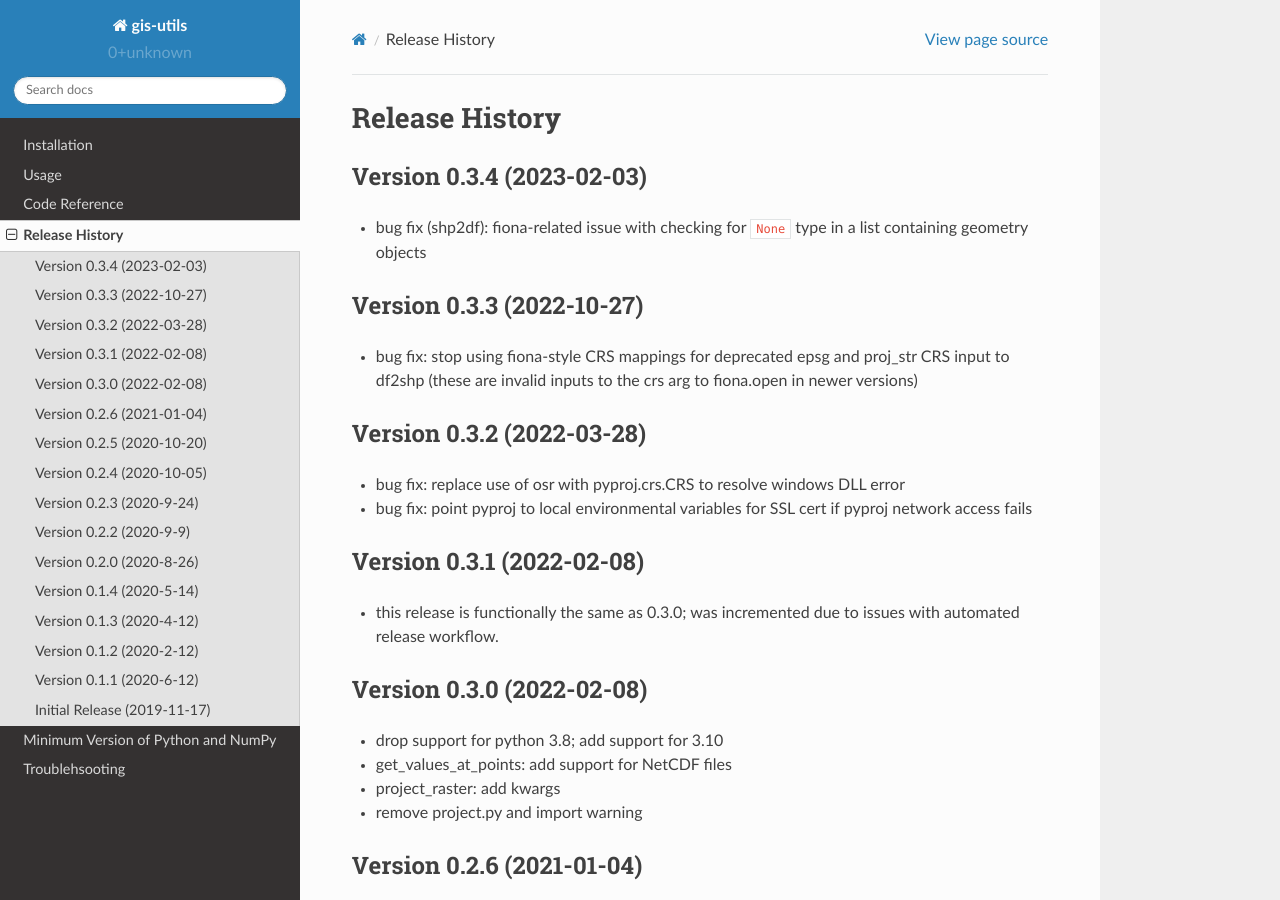
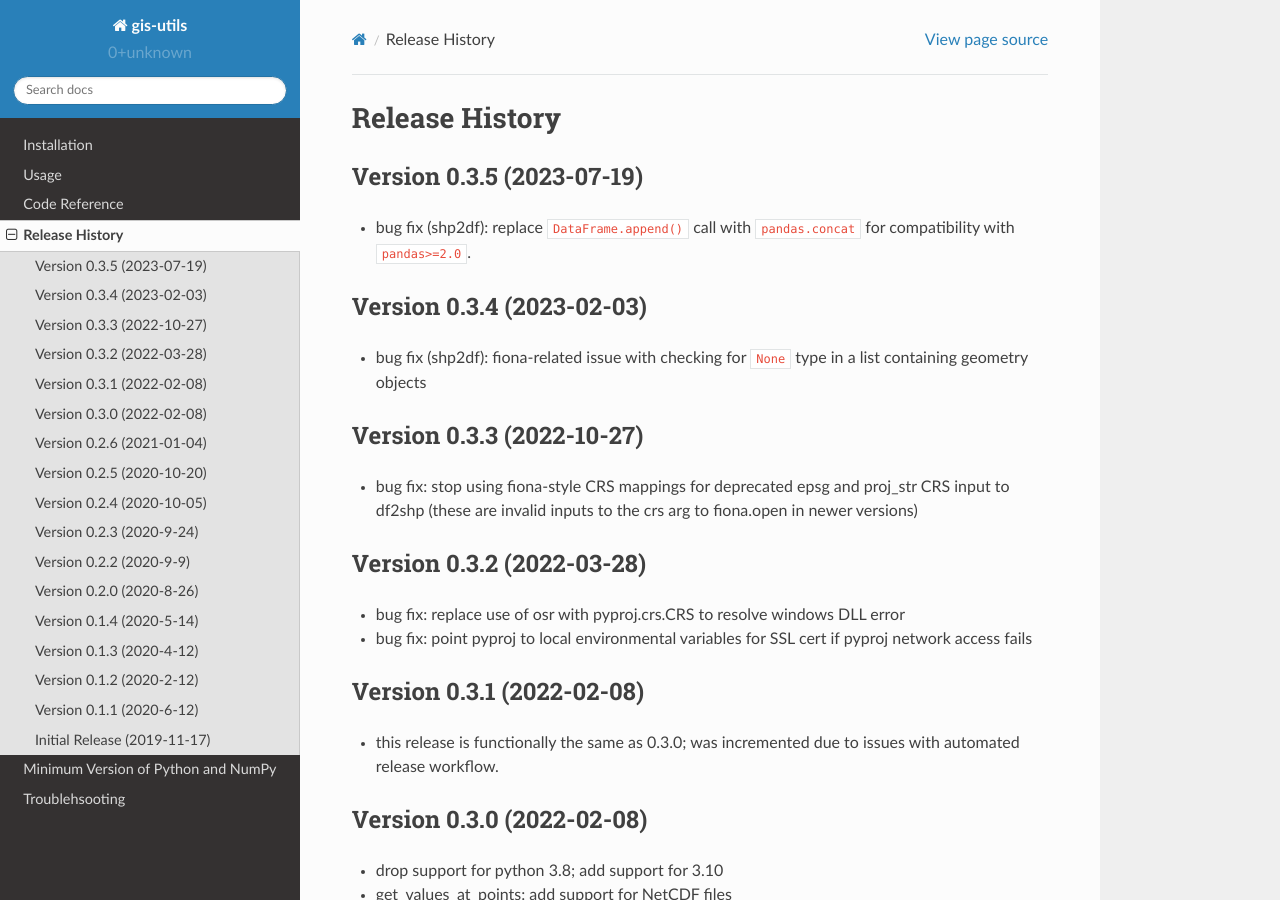
Before and after one commit to aleaf/gis-utils, a Sphinx documentation site: the page built from docs/source/release-history.rst, in a window 1280 px wide and 900 px high. Built offline with Sphinx 7.4.7 and the Read the Docs theme 2.0.0, drawn with Linux system fonts in a browser that asks for light colours.

Commit message:
docs: update release history

```diff
--- a/docs/source/release-history.rst
+++ b/docs/source/release-history.rst
@@ -1,6 +1,10 @@
 ===============
 Release History
 ===============
+
+Version 0.3.5 (2023-07-19)
+--------------------------
+* bug fix (shp2df): replace ``DataFrame.append()`` call with ``pandas.concat`` for compatibility with ``pandas>=2.0``.
 
 Version 0.3.4 (2023-02-03)
 --------------------------
```
